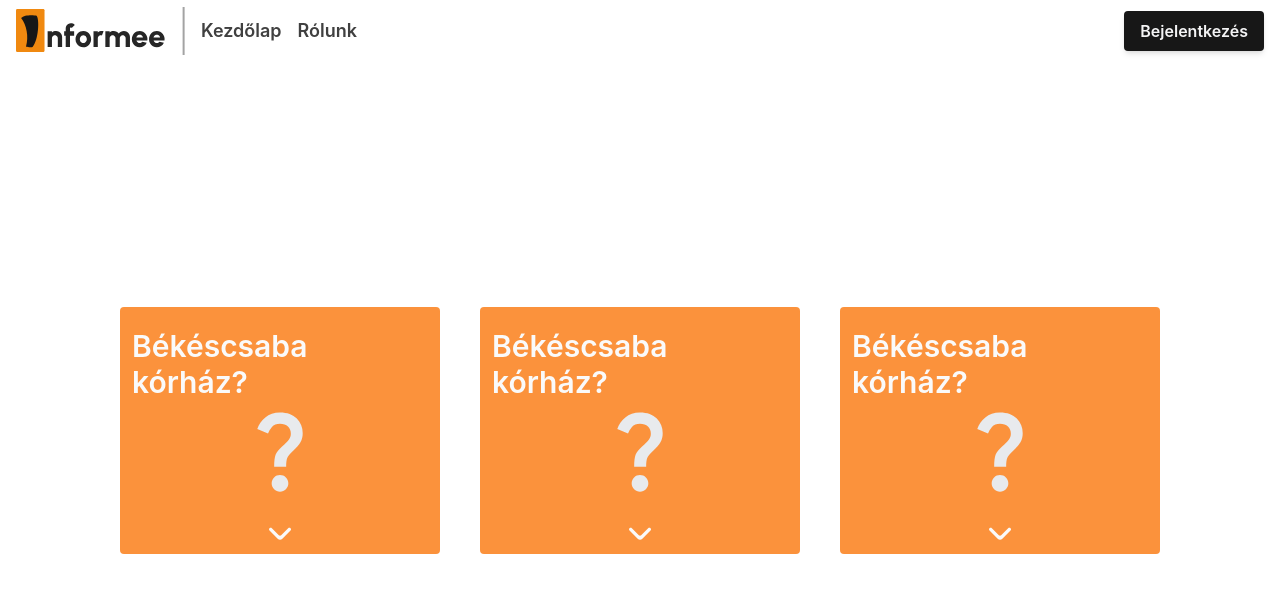
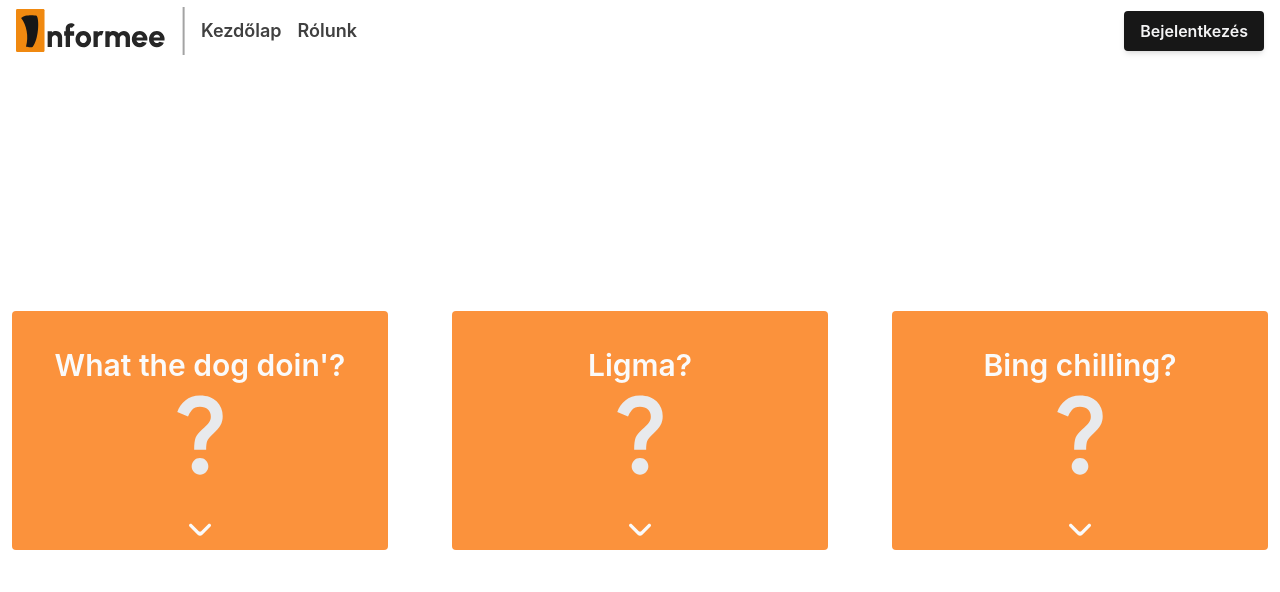
Before and after one commit to WR0NGTH3HU4/Informee, a Vue app: page /faq in a window 1280 px wide. Shown: the top 592 px of the page. Built offline with nearby package versions, Linux system fonts and the light colour scheme; what tailwindcss-animated would draw is missing.

Commit message:
boxes can be opened separetely with questions unfolding

```diff
--- a/src/assets/main.css
+++ b/src/assets/main.css
@@ -26,7 +26,7 @@ html, body, #app {
 #app {
     display: flex;
     flex-direction: column;
-
+    flex-wrap: nowrap;
 
 }
 
--- a/src/components/FAQBox.vue
+++ b/src/components/FAQBox.vue
@@ -1,19 +1,101 @@
 <script setup lang="ts">
+    import {ref} from 'vue'
 
+
+
+    interface Question{
+        ID: number,
+        Question: string,
+        Explanation: string,
+        Opened: boolean
+    }
+    interface Topics{
+        Topic: string,
+        BOXopened: boolean,
+        Questions: Question[]
+    }
+    const Topics = ref<Topics[]>([
+        {
+            Topic:"What the dog doin'?",
+            BOXopened: true,
+            Questions: [
+                {ID: 1, Question:"Kórház?", Explanation: "Békéscsaba mentők", Opened: false},
+                {ID: 2, Question:"Kórház?", Explanation: "Békéscsaba mentők", Opened: false},
+                {ID: 3, Question:"Kórház?", Explanation: "Békéscsaba mentők", Opened: false},
+                {ID: 4, Question:"Kórház?", Explanation: "Békéscsaba mentők", Opened: false}
+            ]
+        },
+        {
+            Topic:"Ligma?",
+            BOXopened: true,
+            Questions: [
+                {ID: 5, Question:"Whats Ligma?", Explanation: "Ligma balls", Opened: false},
+                {ID: 6, Question:"Kórház?", Explanation: "Békéscsaba mentők", Opened: false},
+                {ID: 7, Question:"Kórház?", Explanation: "Békéscsaba mentők", Opened: false},
+                {ID: 8, Question:"Kórház?", Explanation: "Békéscsaba mentők", Opened: false}
+            ]
+        },
+        {
+            Topic:"Bing chilling?",
+            BOXopened: true,
+            Questions: [
+                {ID: 9, Question:"Kórház?", Explanation: "Békéscsaba mentők", Opened: false},
+                {ID: 10, Question:"Kórház?", Explanation: "Békéscsaba mentők", Opened: false},
+                {ID: 11, Question:"Kórház?", Explanation: "Békéscsaba mentők", Opened: false},
+                {ID: 12, Question:"Kórház?", Explanation: "Békéscsaba mentők", Opened: false}
+            ]
+        }
+    ])
+
+
+
+    const toggleBox = (topicIndex: number) => {
+    Topics.value.forEach((topic, index) => {
+        topic.BOXopened = index === topicIndex ? !topic.BOXopened : topic.BOXopened
+    })
+}
 </script>
 <template>
-    <div class="FullBox flex flex-col justify-center content-center items-center w-1/4 h-1/3 bg-orange-400  rounded ">
+    <div v-for="(topic,index) in Topics" :key="index" class="Full w-full h-full flex flex-row justify-center content-center items-center p-3">
+        <div v-if="topic.BOXopened" class="FullBox flex flex-col justify-center content-center items-center w-full h-1/3 bg-orange-400  rounded ">
             <div class="flex flex-col justify-center content-center items-center h-5/6 gap-3 p-3">
-            <h3 class="text-neutral-50 text-3xl">Békéscsaba kórház?</h3>
+                <h3 class="text-neutral-50 text-3xl">{{ topic.Topic }}</h3>
                 <svg width="46" height="80" viewBox="0 0 46 80" fill="none" xmlns="http://www.w3.org/2000/svg">
                 <path d="M17.166 54.6667C17.166 49.0417 17.6695 44.9965 18.6764 42.5312C19.6834 40.066 21.8188 37.375 25.0827 34.4583C27.9299 31.9583 30.1 29.7882 31.5931 27.9479C33.0862 26.1076 33.8327 24.0069 33.8327 21.6458C33.8327 18.7986 32.8778 16.4375 30.9681 14.5625C29.0584 12.6875 26.4021 11.75 22.9993 11.75C19.4577 11.75 16.7667 12.8264 14.9264 14.9792C13.0862 17.1319 11.7841 19.3194 11.0202 21.5417L0.291016 16.9583C1.74935 12.5139 4.42296 8.65972 8.31185 5.39583C12.2007 2.13194 17.0966 0.5 22.9993 0.5C30.291 0.5 35.8987 2.53125 39.8223 6.59375C43.7459 10.6562 45.7077 15.5347 45.7077 21.2292C45.7077 24.7014 44.9612 27.6701 43.4681 30.1354C41.975 32.6007 39.6313 35.3958 36.4369 38.5208C33.0341 41.7847 30.9681 44.2674 30.2389 45.9688C29.5098 47.6701 29.1452 50.5694 29.1452 54.6667H17.166ZM22.9993 79.6667C20.7077 79.6667 18.7459 78.8507 17.1139 77.2188C15.482 75.5868 14.666 73.625 14.666 71.3333C14.666 69.0417 15.482 67.0799 17.1139 65.4479C18.7459 63.816 20.7077 63 22.9993 63C25.291 63 27.2528 63.816 28.8848 65.4479C30.5167 67.0799 31.3327 69.0417 31.3327 71.3333C31.3327 73.625 30.5167 75.5868 28.8848 77.2188C27.2528 78.8507 25.291 79.6667 22.9993 79.6667Z" fill="#E8EAED"/>
                 </svg>
             </div>
 
-        <div class="dropDown flex flex-row justify-center content-center items-center h-1/6 w-full hover:bg-orange-300 active:bg-orange-500 duration-200 ">
+            <div class="dropDown flex flex-row justify-center content-center items-center h-1/6 w-full hover:bg-orange-300 active:bg-orange-500 duration-200" @click.prevent="() => toggleBox(index)">
                 <svg width="23" height="13" viewBox="0 0 23 13" fill="none" xmlns="http://www.w3.org/2000/svg">
                 <path d="M0.512163 1.18436C-0.138672 1.83521 -0.138672 2.89055 0.512163 3.54138L8.66599 11.687C9.96783 12.9877 12.0775 12.9872 13.3788 11.686L21.5294 3.53538C22.1803 2.88455 22.1803 1.82921 21.5294 1.17835C20.8785 0.527465 19.8233 0.527465 19.1724 1.17835L12.1963 8.15438C11.5455 8.80538 10.4902 8.80538 9.83933 8.15438L2.86916 1.18436C2.21833 0.533481 1.16316 0.533481 0.512163 1.18436Z" fill="#FAFAFA"/>
                 </svg>
+            </div>
+        </div>
+        <div v-else class=" flex flex-col justify-center content-center items-start w-full h-3/6">
+            <div  class="FullBox flex flex-col justify-center content-center items-center w-full h-full bg-orange-400  rounded ">
+                <div class="flex flex-col justify-center content-center items-center h-5/6 gap-3 p-3">
+                    <h3 class="text-neutral-50 text-3xl">{{topic.Topic}}</h3>
+                    <svg width="46" height="80" viewBox="0 0 46 80" fill="none" xmlns="http://www.w3.org/2000/svg">
+                    <path d="M17.166 54.6667C17.166 49.0417 17.6695 44.9965 18.6764 42.5312C19.6834 40.066 21.8188 37.375 25.0827 34.4583C27.9299 31.9583 30.1 29.7882 31.5931 27.9479C33.0862 26.1076 33.8327 24.0069 33.8327 21.6458C33.8327 18.7986 32.8778 16.4375 30.9681 14.5625C29.0584 12.6875 26.4021 11.75 22.9993 11.75C19.4577 11.75 16.7667 12.8264 14.9264 14.9792C13.0862 17.1319 11.7841 19.3194 11.0202 21.5417L0.291016 16.9583C1.74935 12.5139 4.42296 8.65972 8.31185 5.39583C12.2007 2.13194 17.0966 0.5 22.9993 0.5C30.291 0.5 35.8987 2.53125 39.8223 6.59375C43.7459 10.6562 45.7077 15.5347 45.7077 21.2292C45.7077 24.7014 44.9612 27.6701 43.4681 30.1354C41.975 32.6007 39.6313 35.3958 36.4369 38.5208C33.0341 41.7847 30.9681 44.2674 30.2389 45.9688C29.5098 47.6701 29.1452 50.5694 29.1452 54.6667H17.166ZM22.9993 79.6667C20.7077 79.6667 18.7459 78.8507 17.1139 77.2188C15.482 75.5868 14.666 73.625 14.666 71.3333C14.666 69.0417 15.482 67.0799 17.1139 65.4479C18.7459 63.816 20.7077 63 22.9993 63C25.291 63 27.2528 63.816 28.8848 65.4479C30.5167 67.0799 31.3327 69.0417 31.3327 71.3333C31.3327 73.625 30.5167 75.5868 28.8848 77.2188C27.2528 78.8507 25.291 79.6667 22.9993 79.6667Z" fill="#E8EAED"/>
+                    </svg>
+                </div>
+
+                <div class="dropDown flex flex-row justify-center content-center items-center h-1/6 w-full hover:bg-orange-300 active:bg-orange-500 duration-200" @click.prevent="() => toggleBox(index)">
+                    <svg class="rotate-180" width="23" height="13" viewBox="0 0 23 13" fill="none" xmlns="http://www.w3.org/2000/svg">
+                    <path d="M0.512163 1.18436C-0.138672 1.83521 -0.138672 2.89055 0.512163 3.54138L8.66599 11.687C9.96783 12.9877 12.0775 12.9872 13.3788 11.686L21.5294 3.53538C22.1803 2.88455 22.1803 1.82921 21.5294 1.17835C20.8785 0.527465 19.8233 0.527465 19.1724 1.17835L12.1963 8.15438C11.5455 8.80538 10.4902 8.80538 9.83933 8.15438L2.86916 1.18436C2.21833 0.533481 1.16316 0.533481 0.512163 1.18436Z" fill="#FAFAFA"/>
+                    </svg>
+                </div>
+                <div class="Qlist flex flex-col justify-center items-center w-full bg-neutral-200">
+                    <div v-for="question in topic.Questions" :key="question.ID" class="Questions flex flex-row justify-between items-center bg-neutral-200 w-full hover:bg-neutral-300 active:bg-neutral-100 duration-200 p-3">
+                        <div class="flex-1 flex justify-center">
+                            <h3 class="text-xl text-neutral-600">{{ question.Question }}</h3>
+                        </div>
+                        <svg class="ml-auto" width="23" height="13" viewBox="0 0 23 13" fill="none" xmlns="http://www.w3.org/2000/svg">
+                            <path class="QdropDown fill-neutral-600" d="M0.512163 1.18436C-0.138672 1.83521 -0.138672 2.89055 0.512163 3.54138L8.66599 11.687C9.96783 12.9877 12.0775 12.9872 13.3788 11.686L21.5294 3.53538C22.1803 2.88455 22.1803 1.82921 21.5294 1.17835C20.8785 0.527465 19.8233 0.527465 19.1724 1.17835L12.1963 8.15438C11.5455 8.80538 10.4902 8.80538 9.83933 8.15438L2.86916 1.18436C2.21833 0.533481 1.16316 0.533481 0.512163 1.18436Z" fill="#FAFAFA"/>
+                        </svg>
+                    </div>
+                </div>
+            </div>
         </div>
     </div>
 </template>
--- a/src/views/GyakranIsmetelt.vue
+++ b/src/views/GyakranIsmetelt.vue
@@ -2,10 +2,9 @@
 import FAQBox from '../components/FAQBox.vue'
 </script>
 <template>
-    <div class="flex flex-row flex-wrap justify-center content-center items-center w-full h-full gap-10">
+    <div class="flex flex-row justify-center content-center items-center w-full h-full gap-10">
         <FAQBox></FAQBox>
-        <FAQBox></FAQBox>
-        <FAQBox></FAQBox>
+
     </div>
 
 </template>
```
Lines whose indentation alone changed are shown as unchanged.
